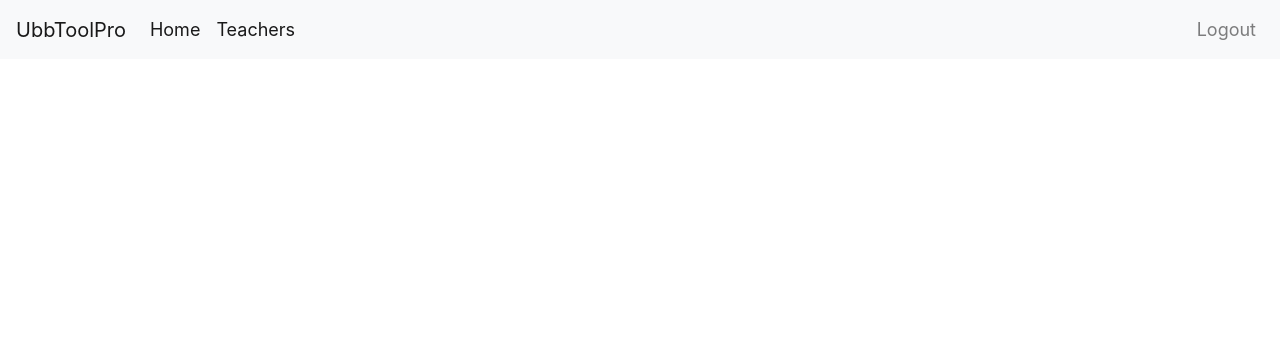
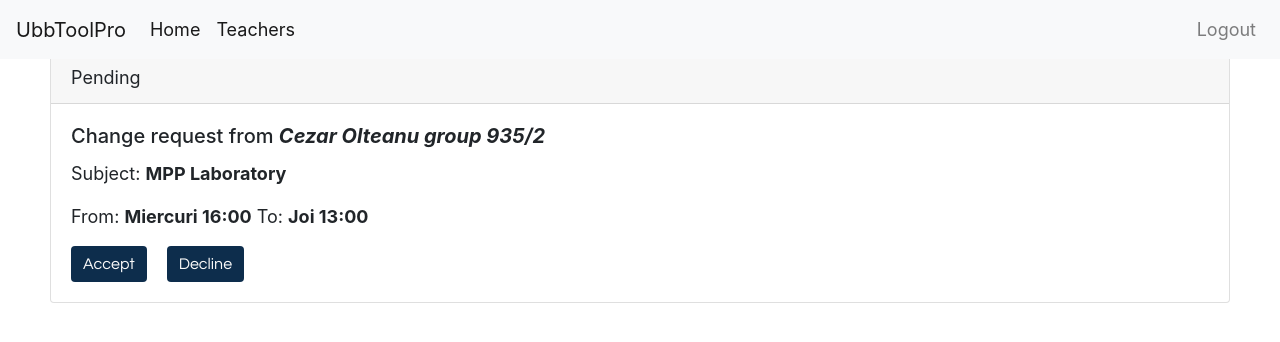
Before and after one commit to mariapascu/ubb-protool-fe, a React (Create React App) app: page /user in a window 1280 px wide. Shown: the top 342 px of the page. Built offline with nearby package versions, Linux system fonts and the light colour scheme; a web font is replaced by a local one.

Commit message:
message component

```diff
--- /dev/null
+++ b/src/components/message/Message.css
@@ -0,0 +1,19 @@
+.myButtonDecline {
+    font-family: 'Questrial', sans-serif;
+    background-color: #0d2d4c !important;
+    border: none !important;
+    color: #f9f9f9 !important;
+    margin-right: 20px;
+}
+
+.myButtonAccept {
+    font-family: 'Questrial', sans-serif;
+    background-color:  #0d2d4c !important;
+    border: none !important;
+    color: #f9f9f9 !important;
+    margin-right: 20px;
+}
+
+.myCardHolder {
+    margin: 50px;
+}
--- /dev/null
+++ b/src/components/message/Message.js
@@ -0,0 +1,37 @@
+import React from "react";
+import {connect} from 'react-redux'
+import 'bootstrap/dist/css/bootstrap.min.css';
+import MuiThemeProvider from 'material-ui/styles/MuiThemeProvider';
+import '@material-ui/core'
+import './Message.css';
+
+class Message extends React.Component {
+    constructor(props){
+        super(props)
+    }
+    render() {
+        return (
+            <div className="card myCardHolder">
+                <div className="card-header">
+                    {this.props.changeStatus}
+                </div>
+                <div className="card-body">
+                    <h5 className="card-title">Change request from <i><b>{this.props.studentName} group {this.props.studentGroup}</b></i></h5>
+                    <p className="card-text">Subject: <b>{this.props.subjectName} {this.props.subjectType}</b></p>
+                    <p className="card-text">From: <b>{this.props.fromDate}</b> To: <b>{this.props.toChangedDate}</b></p>
+                    <div>
+                        {this.props.changeStatus === "Pending" ? (
+                            <a href="#" className="btn btn-secondary myButtonAccept">Accept</a>
+                        ) : null}
+                        {this.props.changeStatus === "Pending" ? (
+                            <a href="#" className="btn btn-secondary myButtonDecline">Decline</a>
+                        ) : null}
+                    </div>
+                </div>
+            </div>
+        );
+    }
+}
+
+
+export default Message;
--- /dev/null
+++ b/src/components/student/UserHome.css
@@ -0,0 +1,3 @@
+.pageContent {
+    margin-top: 4%;
+}
--- a/src/components/student/UserHome.js
+++ b/src/components/student/UserHome.js
@@ -2,6 +2,8 @@ import React from 'react';
 import {connect} from 'react-redux'
 import NavbarStudent from '../navbar/NavbarStudent'
 import NavBarTeacher from '../navbar/NavBarTeacher'
+import Message from "../message/Message";
+import './UserHome.css';
 
 const styles = {
 
@@ -27,6 +29,16 @@ class UserHome extends React.Component {
         return (
             <div>
                 <NavbarStudent/>
+
+                <div className="pageContent">
+                    <Message changeStatus={"Pending"}
+                             studentName={"Cezar Olteanu"}
+                             subjectName={"MPP"}
+                             fromDate={"Miercuri 16:00"}
+                             toChangedDate={"Joi 13:00"}
+                             subjectType={"Laboratory"}
+                             studentGroup={"935/2"}/>
+                </div>
             </div>
         )
     }
```
